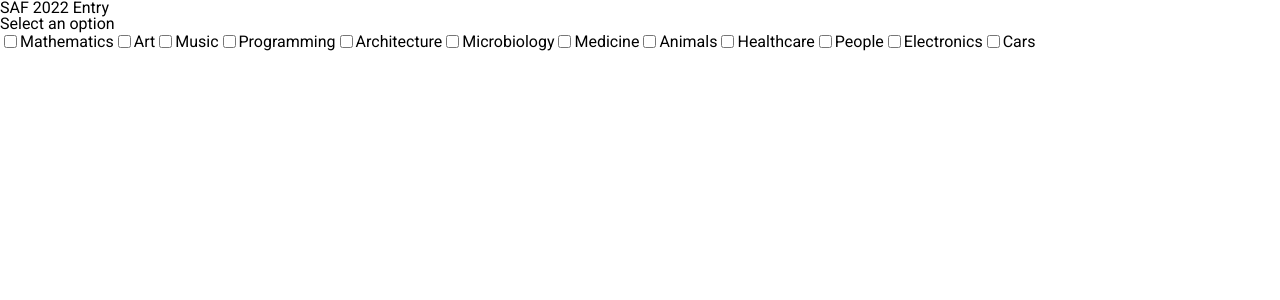
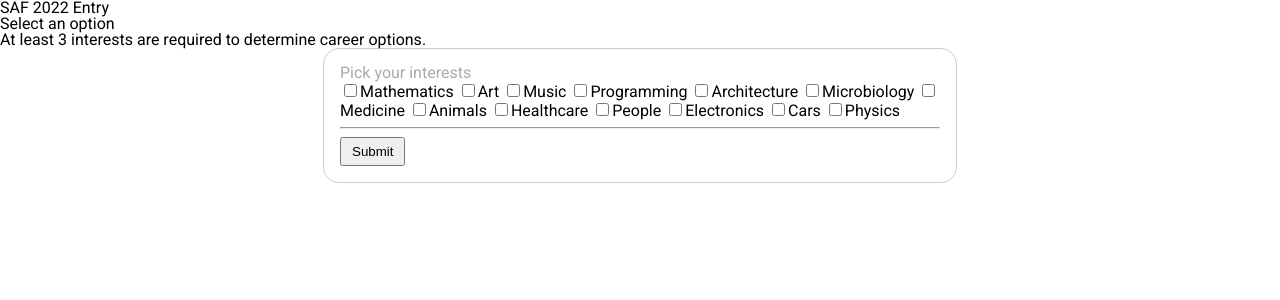
Before and after one commit to guyus15/saf2022, a Flask app: page / in a window 1280 px wide. Shown: the top 300 px of the page. Run offline with Flask 2, Linux system fonts and the light colour scheme.

Commit message:
Added matching system for jobs with corresponding interests

```diff
--- a/app.py
+++ b/app.py
@@ -1,5 +1,8 @@
 from flask import Flask
-from flask import render_template
+from flask import request, render_template
+
+from interests import interests
+from job import jobs
 
 app = Flask(__name__)
 
@@ -7,5 +10,28 @@ app = Flask(__name__)
 def index():
     return render_template('index.html')
 
+@app.route('/results', methods=['POST'])
+def show_results():
+    jobs = get_jobs(request.form)
+
+    for job in jobs:
+        print(job.name)
+
+    return request.form
+
+# Returns the recommended jobs based on the user interests.
+def get_jobs(request_form: dict):
+    current_most_suited_job = jobs[0]
+
+    for job in jobs:
+        for user_selected_interest in request_form:
+            if job.has_associated_interest(user_selected_interest):
+                job.increment_match_count()
+
+        if job.get_match_count() > current_most_suited_job.get_match_count():
+            current_most_suited_job = job
+
+    return [current_most_suited_job]
+
 if __name__ == "__main__":
     app.run(debug=True)
--- /dev/null
+++ b/job.py
@@ -0,0 +1,54 @@
+from interests import interests
+
+class Job:
+    def __init__(self, name:str, affiliated_interests:list, description:str, links:list):
+        self.name = name
+        for interest in affiliated_interests:
+            assert(interest in interests)
+        self.affiliated_interests = affiliated_interests
+        self.description = description
+        self.links = links
+
+        self.match_count = 0
+
+    def get_name(self):
+        return self.name
+
+    def get_affiliated_interests(self):
+        return self.affiliated_interests
+
+    def get_description(self):
+        return self.description
+
+    def get_links(self):
+        return self.links
+
+    def get_match_count(self):
+        return self.match_count
+
+    def has_associated_interest(self, interest: str):
+        return interest in self.affiliated_interests
+
+    def increment_match_count(self):
+        self.match_count += 1
+
+
+jobs = [
+    Job("Computer Science",
+        ["interest-programming", "interest-electronics", "interest-mathematics"],
+        "Computer Science is a job",
+        ["https://google.com", "https://google.com"]
+    ),
+
+    Job("Electrical Engineering",
+        ["interest-electronics", "interest-physics"],
+        "Electrical Engineering is a job",
+        ["https://google.com", "https://google.com"]
+    ),
+
+    Job("Civil Engineering",
+        ["interest-physics", "interest-architecture"],
+        "Civil Engineering is a job",
+        ["https://google.com", "https://google.com"]
+    )
+]
--- a/static/style.css
+++ /dev/null
@@ -1,21 +0,0 @@
-body
-{
-    font-family: 'Roboto';
-}
-
-.interest-select-box
-{
-    display: flex;
-    width:50%;
-    justify-content: space-between;
-    align-items:center;
-}
-
-.interest-select
-{
-    padding: 10px;
-    border-radius: 10px;
-    border-color: black;
-    background-color: blue;
-    color: white;
-}
--- /dev/null
+++ b/static/styles/style.css
@@ -0,0 +1,32 @@
+body
+{
+    font-family: 'Roboto';
+}
+
+form
+{
+    margin: 0 auto;
+    width: 600px;
+    padding: 1em;
+    border: 1px solid #ccc;
+    border-radius: 1em;
+}
+
+form fieldset legend
+{
+    color: #aaa;
+}
+
+button
+{
+    padding: 5px 10px;
+}
+
+.interest-select
+{
+    padding: 10px;
+    border-radius: 10px;
+    border-color: black;
+    background-color: blue;
+    color: white;
+}
--- a/templates/base.html
+++ b/templates/base.html
@@ -4,11 +4,11 @@
     <meta charset="UTF-8">
     <meta http-equiv="X-UA-Compatible" content="IE=edge">
     <meta name="viewport" content="width=device-width, initial-scale=1.0">
-    <title>SAF 2022</title>
+    <title>Course Plotter</title>
 
     <link rel="stylesheet" href="https://fonts.googleapis.com/css?family=Roboto">
-    <link rel="stylesheet" href="{{ url_for('static', filename='reset.css') }}">
-    <link rel="stylesheet" href="{{ url_for('static', filename='style.css') }}">
+    <link rel="stylesheet" href="{{ url_for('static', filename='styles/reset.css') }}">
+    <link rel="stylesheet" href="{{ url_for('static', filename='styles/style.css') }}">
 </head>
 <body>
     <h1>SAF 2022 Entry</h1>
--- a/templates/index.html
+++ b/templates/index.html
@@ -3,18 +3,32 @@
 {% block content %}
     <h2>Select an option</h2>
 
-    <div class="interest-select-box">
-        <input class="interest-select" type="checkbox">Mathematics</input>
-        <input class="interest-select" type="checkbox">Art</input>
-        <input class="interest-select" type="checkbox">Music</input>
-        <input class="interest-select" type="checkbox">Programming</input>
-        <input class="interest-select" type="checkbox">Architecture</input>
-        <input class="interest-select" type="checkbox">Microbiology</input>
-        <input class="interest-select" type="checkbox">Medicine</input>
-        <input class="interest-select" type="checkbox">Animals</input>
-        <input class="interest-select" type="checkbox">Healthcare</input>
-        <input class="interest-select" type="checkbox">People</input>
-        <input class="interest-select" type="checkbox">Electronics</input>
-        <input class="interest-select" type="checkbox">Cars</input>
-    </div>
+    <p>
+        At least <strong><span>3</span></strong> interests are required to determine career options.
+    </p>
+
+    <form method="post" action="/results">
+        <fieldset>
+            <div>
+                <input class="interest-select" name="interest-mathematics" type="checkbox">Mathematics</input>
+                <input class="interest-select" name="interest-art" type="checkbox">Art</input>
+                <input class="interest-select" name="interest-music" type="checkbox">Music</input>
+                <input class="interest-select" name="interest-programming" type="checkbox">Programming</input>
+                <input class="interest-select" name="interest-architecture" type="checkbox">Architecture</input>
+                <input class="interest-select" name="interest-microbiology" type="checkbox">Microbiology</input>
+                <input class="interest-select" name="interest-medicine" type="checkbox">Medicine</input>
+                <input class="interest-select" name="interest-animals" type="checkbox">Animals</input>
+                <input class="interest-select" name="interest-healthcare" type="checkbox">Healthcare</input>
+                <input class="interest-select" name="interest-people" type="checkbox">People</input>
+                <input class="interest-select" name="interest-electronics" type="checkbox">Electronics</input>
+                <input class="interest-select" name="interest-cars" type="checkbox">Cars</input>
+                <input class="interest-select" name="interest-physics" type="checkbox">Physics</input>
+            </div>
+            <legend>Pick your interests</legend>
+        </fieldset>
+        <hr>
+        <button id="submit-btn" type="Submit">Submit</button>
+    </form>
+
+    <link ref="stylesheet" href="{{ url_for('static', filename='scripts/client-validation.js') }}">
 {% endblock %}
```
Also changed, not shown: interests.py (added, +15 -0 lines), static/scripts/client-validation.js (added, +23 -0 lines), static/styles/reset.css (renamed from static/reset.css), 1 other file.
